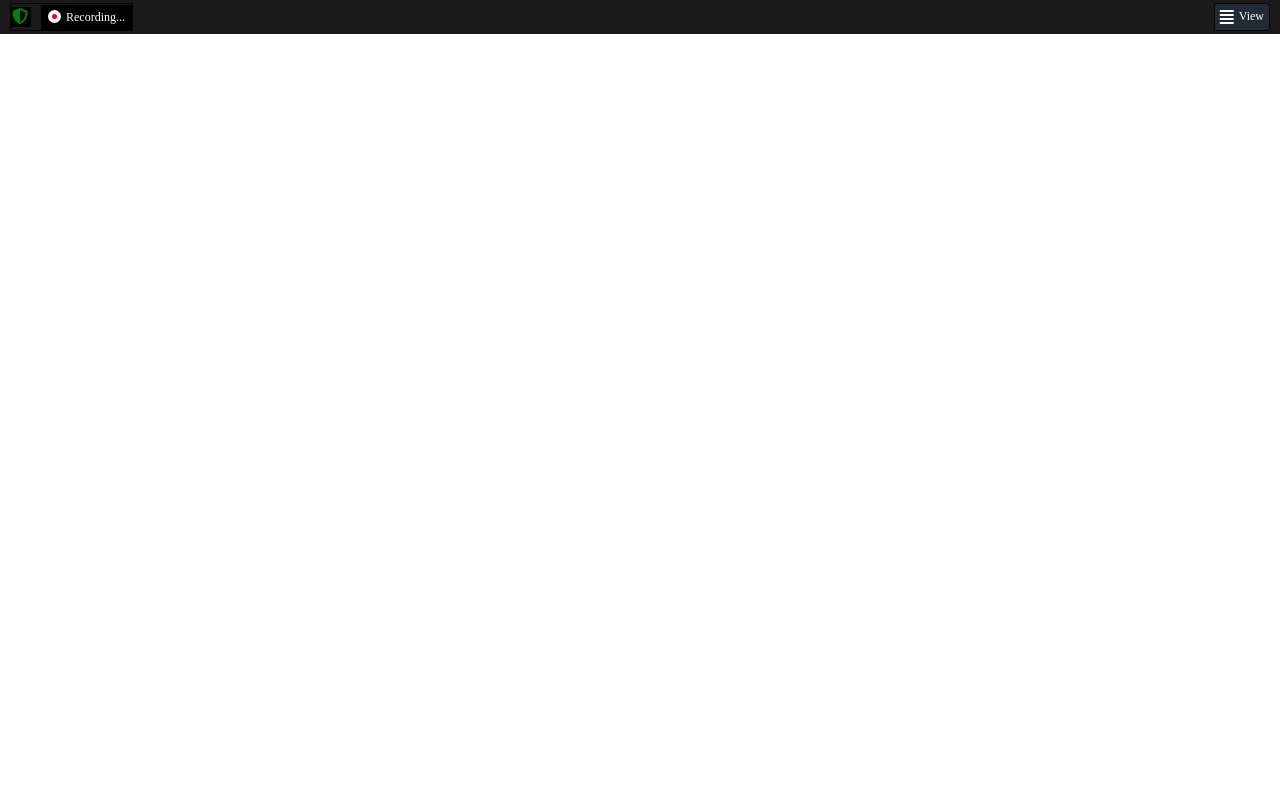
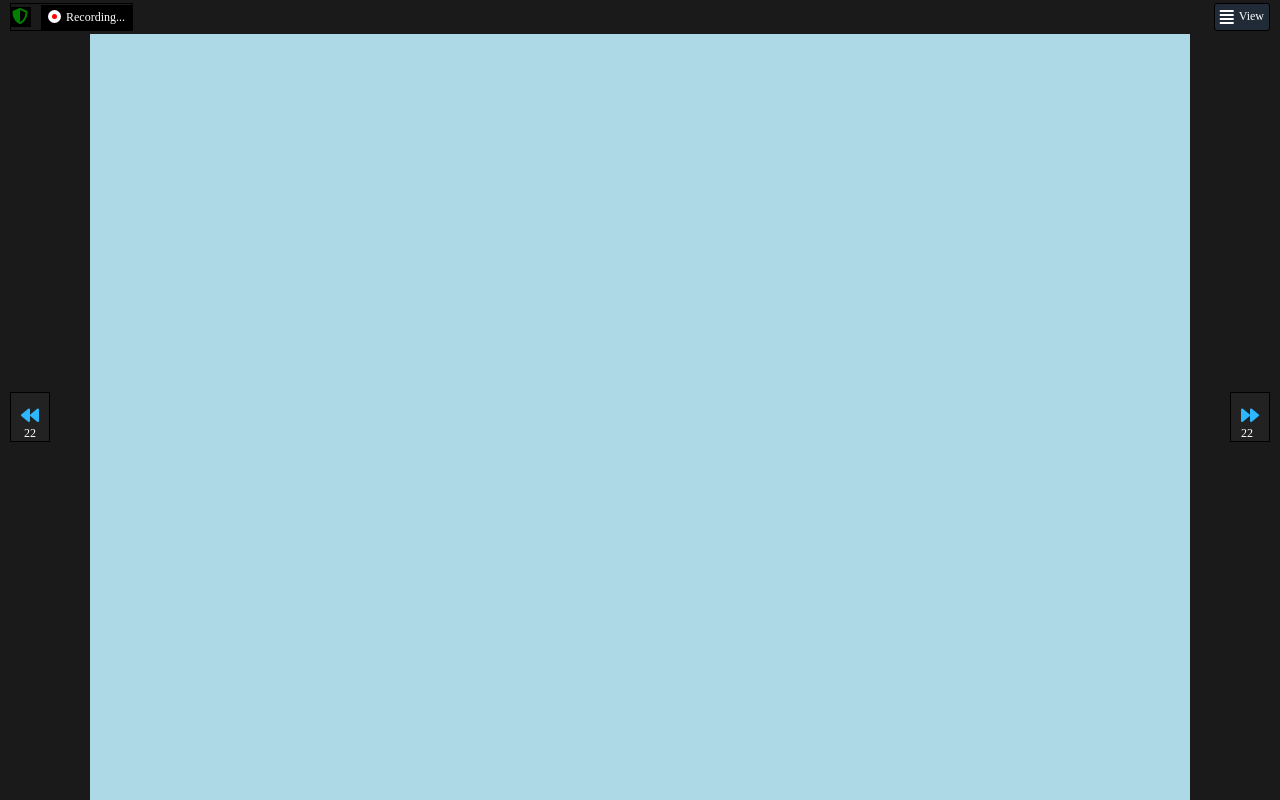
Before and after one commit to Hemil78/html-css-zoom, a plain HTML site: page index.html in a window 1280 px wide. Drawn offline with Linux system fonts and the light colour scheme.

Commit message:
aside left and right

```diff
--- a/css/style.css
+++ b/css/style.css
@@ -5,6 +5,9 @@
 }
 
 /* common */
+body{
+    background-color: #1a1a1a;
+}
 p{
     font-size: 12px;
     color: #fff;
@@ -14,8 +17,18 @@ header,
 .header-left,
 .header-right,
 .recording,
-.view{
+.view,
+.hero,
+.aside-left,
+.aside-right,
+.arrow-left{
     display:flex;
+}
+
+.fa-backward,
+.fa-forward{
+    color: #2db7ff;
+    font-size: 18px;
 }
 
 /* header */
@@ -23,7 +36,6 @@ header,
 header{
     width: 100%;
     justify-content: space-between;
-    background-color: #1a1a1a;
     padding: 3px 0;
 }
 .header-left, .header-right{
@@ -76,5 +88,54 @@ header{
 }
 /* main */
 
+.hero{
+    height: calc(100vh - 34px);
+    width: 100%;
+}
+
+.aside-left,
+.aside-right{
+    align-items: center;
+    width: 7%;
+}
+
+.aside-right{
+    justify-content: flex-end;
+}
+
+.content-central{
+    width: 70%;
+    flex-grow: 1;
+    background-color: lightblue;
+}
+
+/* aside-left */
+
+.arrow-left,
+.arrow-right{
+    padding: 13px 10px 0 10px;
+    flex-direction: column;
+    align-items: center;
+    justify-content:space-around;
+    width: 40px;
+    height: 50px;
+    background-color: #222222;
+    border: 1px solid black;
+    color: #fff;
+}
+
+.arrow-left{
+    margin-left: 10px;
+}
+
+/* aside-right */
+
+.arrow-right{
+    margin-right: 10px;
+}
+
+
+
+
 
 /* footer */
--- a/index.html
+++ b/index.html
@@ -11,6 +11,7 @@
         <title>Zoom</title>
     </head>
     <body>
+
         <header>
 
             <div class="header-left">
@@ -34,7 +35,45 @@
             </div>
 
         </header>
-        <main></main>
+
+        <main>
+
+            <div class="hero">
+
+                <div class="aside-left">
+
+                    <div class="arrow-left">
+
+                        <div class="rewind">
+                            <i class="fas fa-backward"></i>
+                        </div>
+                        <p>22</p>
+
+                    </div>
+
+                </div>
+
+                <div class="content-central">
+
+                </div>
+
+                <div class="aside-right">
+
+                    <div class="arrow-right">
+
+                        <div class="rewind">
+                            <i class="fas fa-forward"></i>
+                        </div>
+                        <p>22</p>
+
+                    </div>
+
+                </div>
+
+            </div>
+
+        </main>
+
         <footer></footer>
 
     </body>
```
